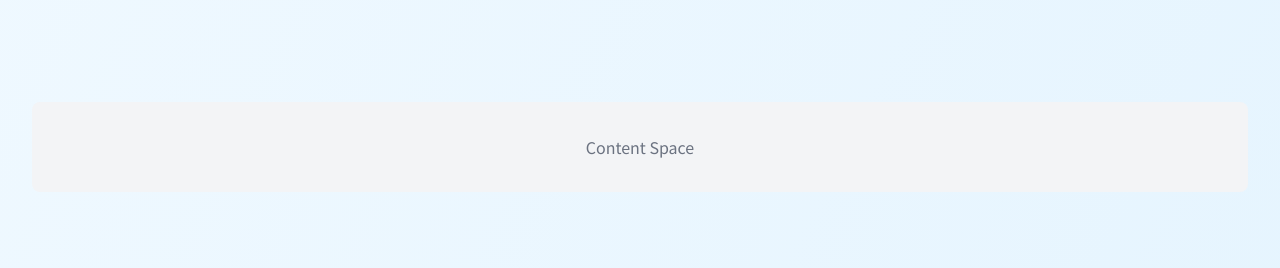
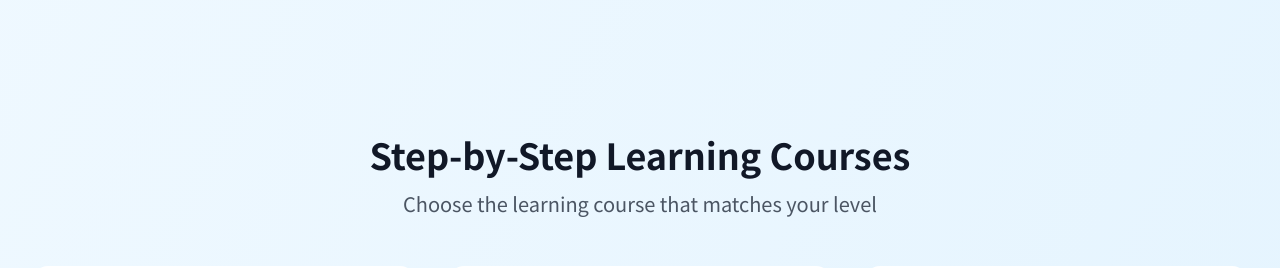
Before and after one commit to JHEcho/han, a Next.js app: page / in a window 1280 px wide. Shown: the part 428-696 px from the top of the page. Built offline with nearby package versions, Linux system fonts and the light colour scheme; no server answers.

Commit message:
Remove Content Space section from homepage

```diff
--- a/app/page.tsx
+++ b/app/page.tsx
@@ -159,12 +159,6 @@ export default function Home() {
           </div>
         </section>
 
-        {/* Ad space removed */}
-        <div className="max-w-7xl mx-auto px-4 sm:px-6 lg:px-8 py-8">
-          <div className="w-full h-[90px] bg-gray-100 rounded-lg flex items-center justify-center">
-            <span className="text-gray-500">Content Space</span>
-          </div>
-        </div>
 
         {/* Learning Levels Section */}
         <section className="py-16 px-4 sm:px-6 lg:px-8">
```
